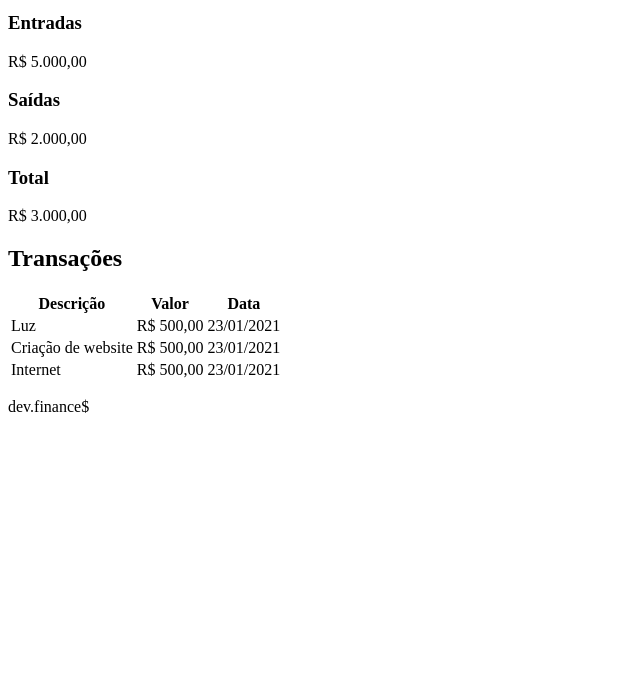
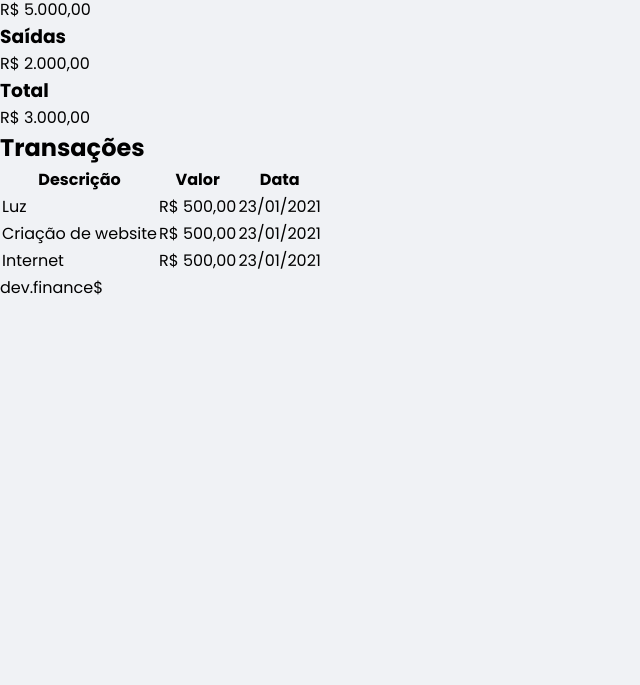
Before and after one commit to matheuspython/dev.finance, a plain HTML site: page index.html in a window 1280 px wide. Shown: the part 115-800 px from the top of the page, without its empty margins (0-640 px from the left). Drawn offline with Linux system fonts and the light colour scheme.

Commit message:
adcionando o link para o css e a fonte poppins

```diff
--- a/index.html
+++ b/index.html
@@ -2,9 +2,20 @@
 <html lang="pt-br">
 
 <head>
-
+    <!--meta tags-->
     <meta charset="UTF-8">
     <meta name="viewport" content="width=device-width, initial-scale=1.0">
+    <!--end meta tags-->
+
+    <!--fonts-->
+    <link rel="preconnect" href="https://fonts.gstatic.com">
+    <link href="https://fonts.googleapis.com/css2?family=Poppins:ital,wght@0,100;0,400;0,700;1,100;1,400;1,700&display=swap" rel="stylesheet">
+    <!--end-fonts-->
+
+    <!--css-->
+    <link rel="stylesheet" href="./style.css">
+    <!--end css-->
+
     <title>Dev.finance$</title>
 
 </head>
```
